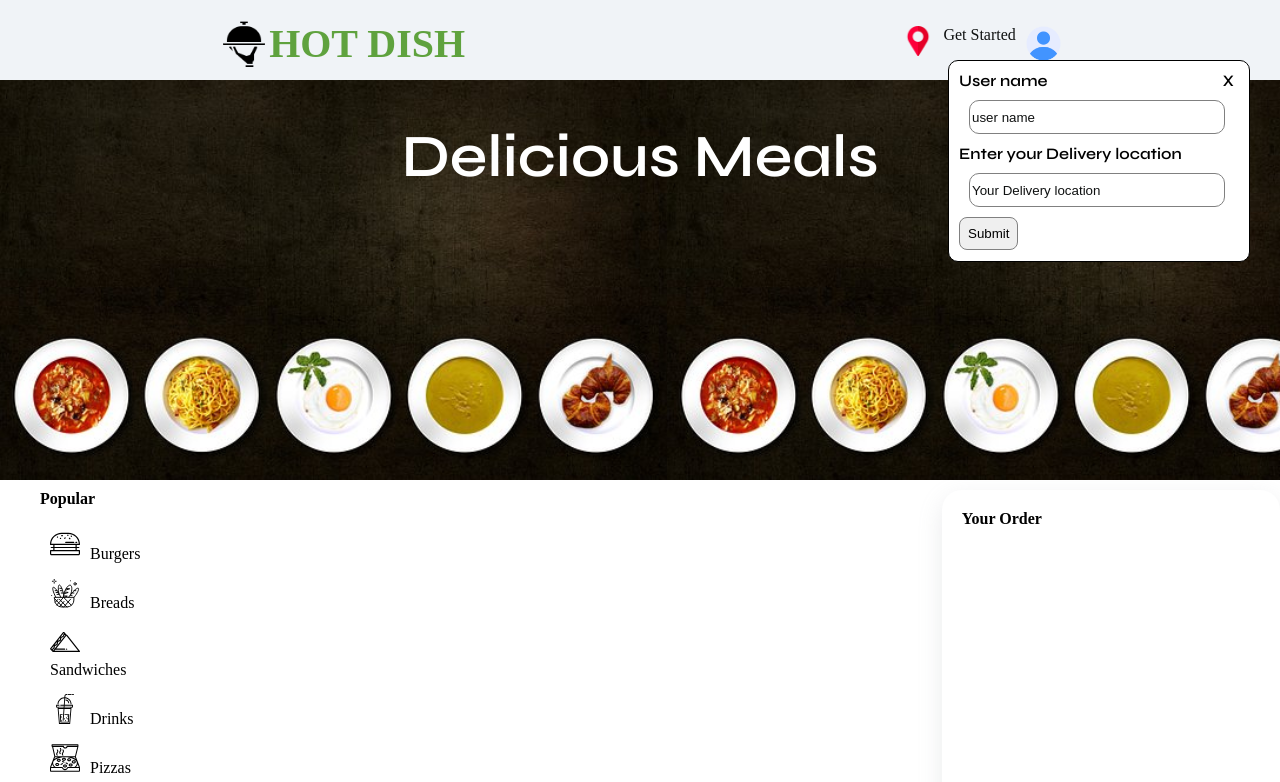
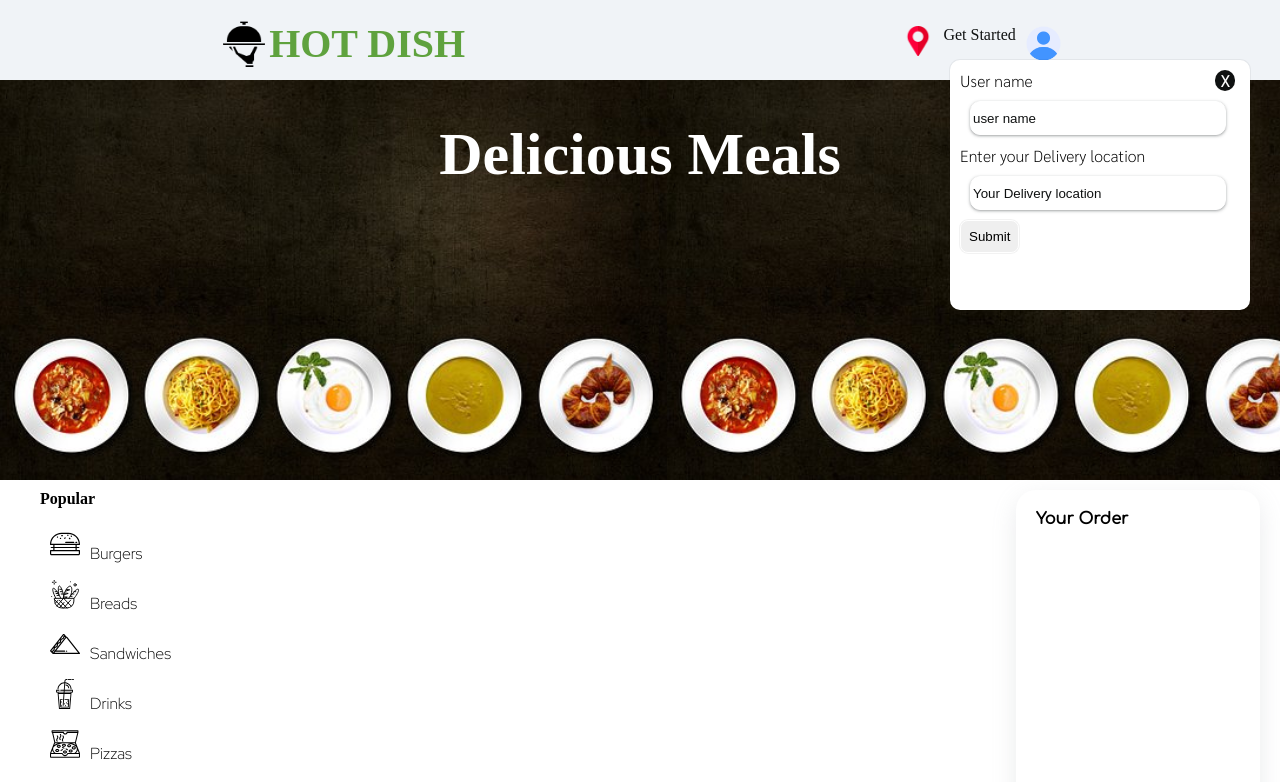
Before and after one commit to kevin-wairi/hot-Dish, a plain HTML site: page index.html in a window 1280 px wide. Both pictures are taken after a click on the link "Get Started". Shown: the top 782 px of the page. Drawn offline with Linux system fonts and the light colour scheme; no server answers; files whose address does not match are found by name; a web font is replaced by a local one.

Commit message:
Added google fonts

```diff
--- a/css/style.css
+++ b/css/style.css
@@ -1,4 +1,4 @@
-@import url('https://fonts.googleapis.com/css2?family=Gloock&family=Syne:wght@600&display=swap');
+@import url('https://fonts.googleapis.com/css2?family=Comfortaa:wght@300;400&family=Gloock&family=Red+Hat+Display:wght@300&family=Sarabun:wght@200&display=swap');
 body{
     margin: 0;
     padding: 0;
@@ -6,6 +6,7 @@ body{
 }
 .container{
     margin-top: 0;
+
 }
 /* header start */
 .header{
@@ -77,7 +78,7 @@ body{
     color: white;
     align-self: center;
     font-size: 60px;
-    font-family: 'Syne', sans-serif;
+    font-family: 'Gloock', serif;
 }
 .landingItems{
     align-items: center;
@@ -85,14 +86,12 @@ body{
 .landing .inputbar{
     width: 70%;
     height: 40px;
-    border: 1px solid maroon;
     border-radius: 20px;
 }
 /* input form inside landing */
 #logIn{
     width: 250px;
     padding: 10px;
-    font-family: 'Syne', sans-serif;
     font-weight: lighter;
 }
 #logIn ::placeholder{
@@ -103,23 +102,33 @@ body{
     height: 30px;
     border-radius: 10px;
     width: 100%;
-    border: 1px solid grey;
+    border: 1px solid white;
+    box-shadow: rgba(60, 64, 67, 0.3) 0px 1px 2px 0px, rgba(60, 64, 67, 0.15) 0px 1px 3px 1px;
 }
 #logIn button{
     padding: 8px;
     border-radius: 8px;
-    border: 1px solid grey;
+    border: 1px solid white;
+    box-shadow: rgba(0, 0, 0, 0.05) 0px 0px 0px 1px;
+
 }
 #logIn #close{
     float: right;
+    text-align: center;
+    width: 20px;
     margin-right: -25px;
+    border-radius: 15px;
     cursor: pointer;
+    color: white;
+    background-color: #0f1111;
+    /* -webkit-transform: rotate(-75deg); */
 }
 .logIn {
     border-radius: 10px;
-    border: 1px solid;
+    box-shadow: rgba(0, 0, 0, 0.05) 0px 0px 0px 1px;
     width: 300px;
-    height: 200px;
+    height: 250px;
+    font-family: 'Sarabun', sans-serif;
     background-color: #fff;
     visibility:hidden;
     position: absolute;
@@ -165,10 +174,11 @@ margin-right: 10px;
     margin: 5px;
     padding: 5px;
     width: 100%;
-
+    cursor: pointer;
+    font-family: 'Red Hat Display', sans-serif;
 }
 .listItem:hover{
-    border-radius: 5px;
+    border-radius: 8px;
     margin: 1px;
     box-shadow: rgba(100, 100, 111, 0.2) 0px 7px 29px 0px;
 }
@@ -193,13 +203,7 @@ margin-right: 10px;
   font-size: 13px;
   line-height: 29px;
   padding: 0 10px 0 11px;
-  /* position: relative; */
-  text-align: center;
-  text-decoration: none;
-  user-select: none;
-  -webkit-user-select: none;
-  touch-action: manipulation;
-  vertical-align: middle;
+  margin-top: -15px;
   width: 100px;
   float: right;
 }
@@ -214,32 +218,32 @@ margin-right: 10px;
   outline: 0;
 }
 .cardorder{
-    flex: 3;
+    flex: 2;
     justify-content:center;
+    margin-right: 20px;
+    font-family: 'Comfortaa', cursive;
     height: 600px;
     position: sticky;
-    /* background-color: #5fa23e; */
     border-radius: 20px;
     top: 50px;
     max-height: 600px;
     overflow-x: hidden;
     box-shadow: rgba(149, 157, 165, 0.2) 0px 8px 24px;
 }
-.card,.newCard{
+.card{
     height: 270px;
     width: 200px;
     margin: 5px;
     padding: 10px;
     border-radius: 20px;
+    font-family: 'Sarabun', sans-serif;
+    font-weight: 100px;
     box-shadow: rgba(100, 100, 111, 0.2) 0px 7px 29px 0px;
     /* border: 1px solid; */
 }
 .card p,h4{
 margin: 0;
 }
-.newCard p,h4{
-    margin: 0;
-    }
 #h4{
 margin-top: 20px;
 margin-left: 20px;
```
